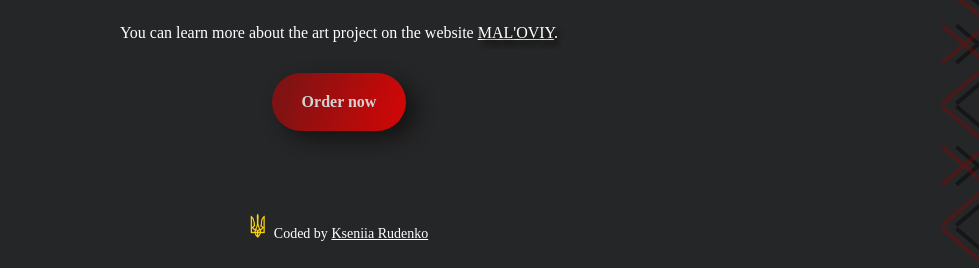
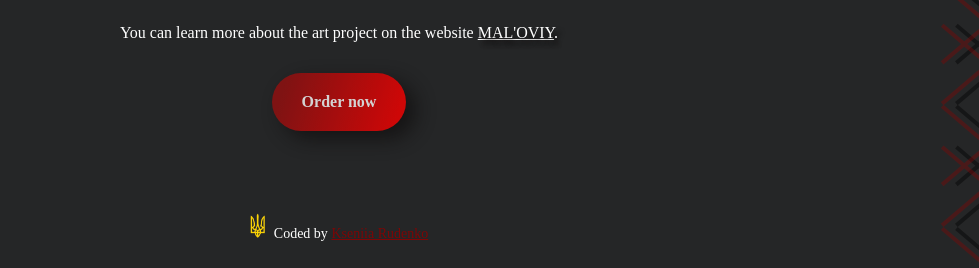
Before and after one commit to gimmegummies/bestiary, a plain HTML site: page index.html in a window 1280 px wide. In both pictures the pointer is over the link "Kseniia Rudenko". Shown: the part 1659-1927 px from the top of the page, without its empty margins (301-1280 px from the left). Drawn offline with Linux system fonts and the light colour scheme; a web font is replaced by a local one.

Commit message:
additional footer link styling

```diff
--- a/src/style.css
+++ b/src/style.css
@@ -71,6 +71,11 @@ footer img {
 
 footer a {
   color: white;
+  transition: all 0.25s ease-in-out;
+}
+
+footer a:hover {
+  color: #7d0606;
 }
 
 .container {
```
